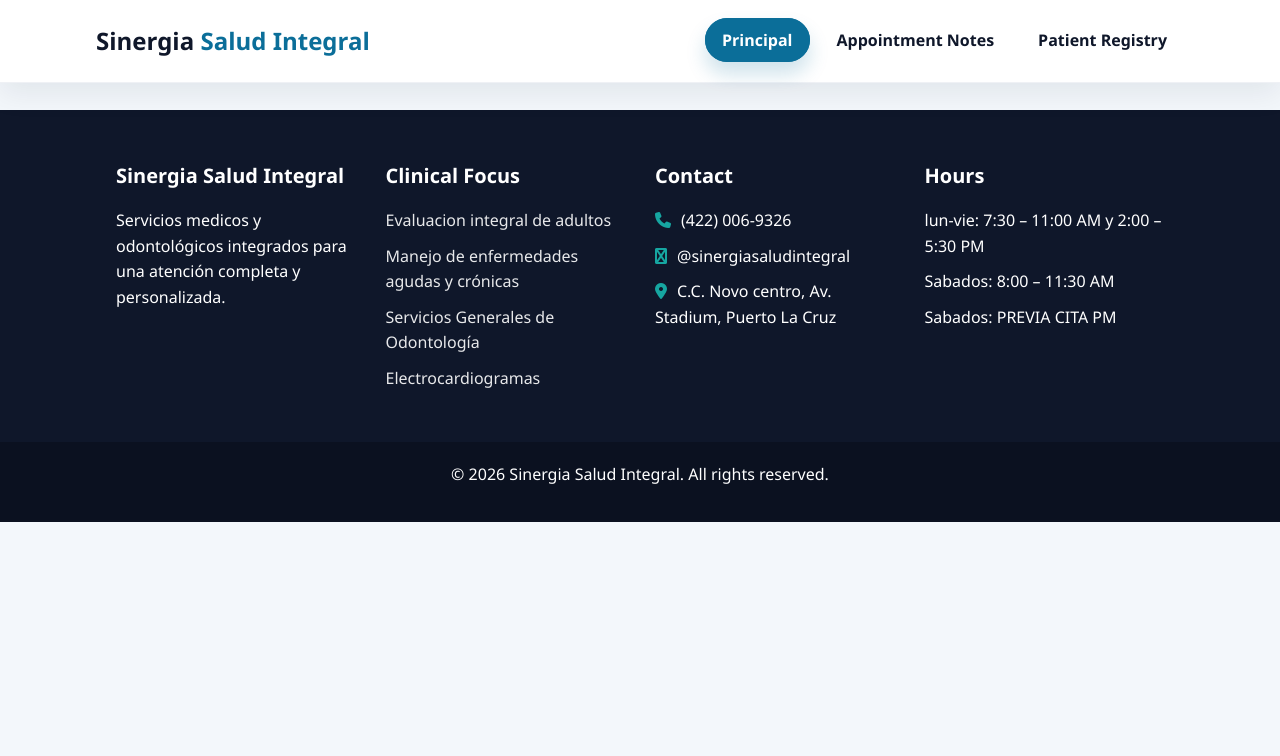
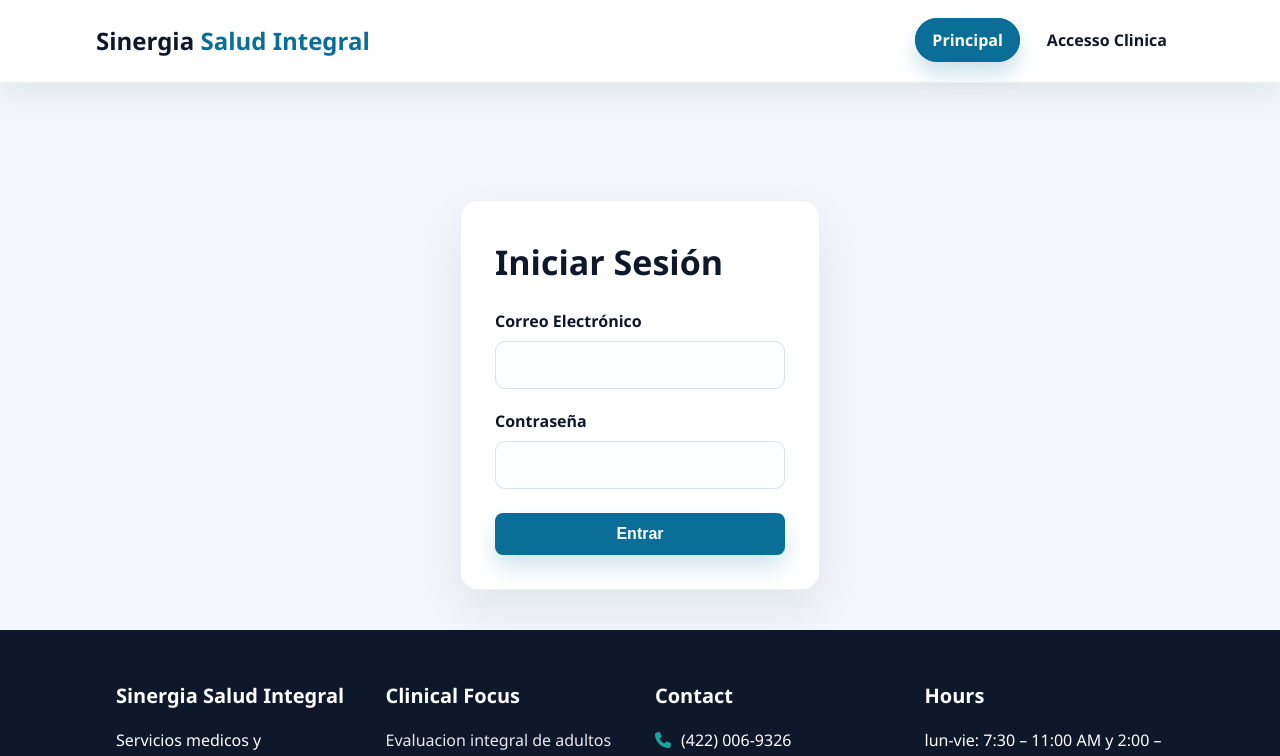
Before and after one commit to MartiniBocch/SinergiaSaludIntegral, a React (Vite) app: page /#/login in a window 1280 px wide. Shown: the top 756 px of the page. Built offline with nearby package versions, Linux system fonts and the light colour scheme; no server answers; a web font is replaced by a local one.

Commit message:
add login and auth

```diff
--- a/src/App.jsx
+++ b/src/App.jsx
@@ -1,12 +1,29 @@
-import { Routes, Route, Link } from 'react-router-dom';
+import { Routes, Route, Link, Navigate } from 'react-router-dom';
+import Home from './pages/Home';
+import { useState, useEffect } from 'react';
+import { auth } from './firebase';
+import { onAuthStateChanged, signOut } from 'firebase/auth'; // Added signOut here too
 import PatientRegistry from './pages/PatientRegistry';
 import AppointmentNotes from './pages/AppointmentNotes';
-import { useState } from 'react'
 import './App.css'
-import Home from './pages/Home';
+import Login from './pages/login';
 
 function App() {
-  const [count, setCount] = useState(0)
+  const [user, setUser] = useState(null);
+  const [loading, setLoading] = useState(true);
+
+  useEffect(() => {
+    const unsubscribe = onAuthStateChanged(auth, (currentUser) => {
+      setUser(currentUser);
+      setLoading(false); // Stop showing 'Cargando' once we know the status
+    });
+    return () => unsubscribe();
+  }, []);
+
+  if (loading) {
+    return <div className="App"><p>Cargando...</p></div>;
+  }
+
 
   return (
     <div className="App">
@@ -17,10 +34,27 @@ function App() {
           </div>
           <nav aria-label="Primary">
             <ul className="tab-nav">
-              {/* Note: In React, we will eventually use 'React Router' for these links */}
+              {/* Always visible */}
               <li><Link className="tab-link active" to="/">Principal</Link></li>
-              <li><Link className="tab-link" to="/notes">Appointment Notes</Link></li>
-              <li><Link className="tab-link" to="/registry">Patient Registry</Link></li>
+
+              {/* Visible only when user is authenticated */}
+              {user && (
+                <>
+                  <li><Link className="tab-link" to="/notes">Appointment Notes</Link></li>
+                  <li><Link className="tab-link" to="/registry">Patient Registry</Link></li>
+                  <li>
+                    <button
+                      className="tab-link"
+                      onClick={() => auth.signOut()}> Signout
+                    </button>
+                  </li>
+                </>
+              )}
+
+              {/* Visible only when user is NOT authenticated */}
+              {!user && (
+                <li><Link className="tab-link" to="/login">Accesso Clinica</Link></li>
+              )}
             </ul>
           </nav>
         </div>
@@ -28,9 +62,22 @@ function App() {
 
       <main>
         <Routes>
+          {/* Public Pages */}
           <Route path="/" element={<Home />} />
-          <Route path="/registry" element={<PatientRegistry />} />
-          <Route path="/notes" element={<AppointmentNotes />} />
+          <Route path="/login" element={<Login />} />
+
+          {/* Private Pages (Redirects to login if user is null) */}
+          <Route
+            path="/registry"
+            element={user ? <PatientRegistry /> : <Navigate to="/login" />}
+          />
+          <Route
+            path="/notes"
+            element={user ? <AppointmentNotes /> : <Navigate to="/login" />}
+          />
+
+          {/* Catch-all */}
+          <Route path="*" element={<Navigate to="/" />} />
         </Routes>
       </main>
 
--- a/src/firebase.js
+++ b/src/firebase.js
@@ -1,6 +1,7 @@
 // Import the functions you need from the SDKs you need
 import { initializeApp } from "firebase/app";
 import { getFirestore } from "firebase/firestore";
+import { getAuth } from "firebase/auth";
 // TODO: Add SDKs for Firebase products that you want to use
 // https://firebase.google.com/docs/web/setup#available-libraries
 
@@ -19,3 +20,4 @@ const firebaseConfig = {
 // Initialize Firebase
 const app = initializeApp(firebaseConfig);
 export const db = getFirestore(app);
+export const auth = getAuth(app);
--- /dev/null
+++ b/src/pages/login.jsx
@@ -0,0 +1,41 @@
+import { useState } from 'react';
+import { auth } from '../firebase';
+import { signInWithEmailAndPassword } from 'firebase/auth';
+import { useNavigate } from 'react-router-dom';
+
+export default function Login() {
+  const [email, setEmail] = useState("");
+  const [password, setPassword] = useState("");
+  const navigate = useNavigate();
+
+  const handleLogin = async (e) => {
+    e.preventDefault();
+    try {
+      await signInWithEmailAndPassword(auth, email, password);
+      navigate("/"); // Send her to the homepage after login
+    } catch (error) {
+      alert("Error: Correo o contraseña incorrectos.");
+    }
+  };
+
+  return (
+    <div className="panel-section">
+      <div className="container" style={{ maxWidth: '400px' }}>
+        <div className="panel-card">
+          <h2>Iniciar Sesión</h2>
+          <form onSubmit={handleLogin} className="stack-form">
+            <div className="form-group">
+              <label>Correo Electrónico</label>
+              <input type="email" onChange={(e) => setEmail(e.target.value)} required />
+            </div>
+            <div className="form-group">
+              <label>Contraseña</label>
+              <input type="password" onChange={(e) => setPassword(e.target.value)} required />
+            </div>
+            <button type="submit" className="btn" style={{ width: '100%' }}>Entrar</button>
+          </form>
+        </div>
+      </div>
+    </div>
+  );
+}
```
